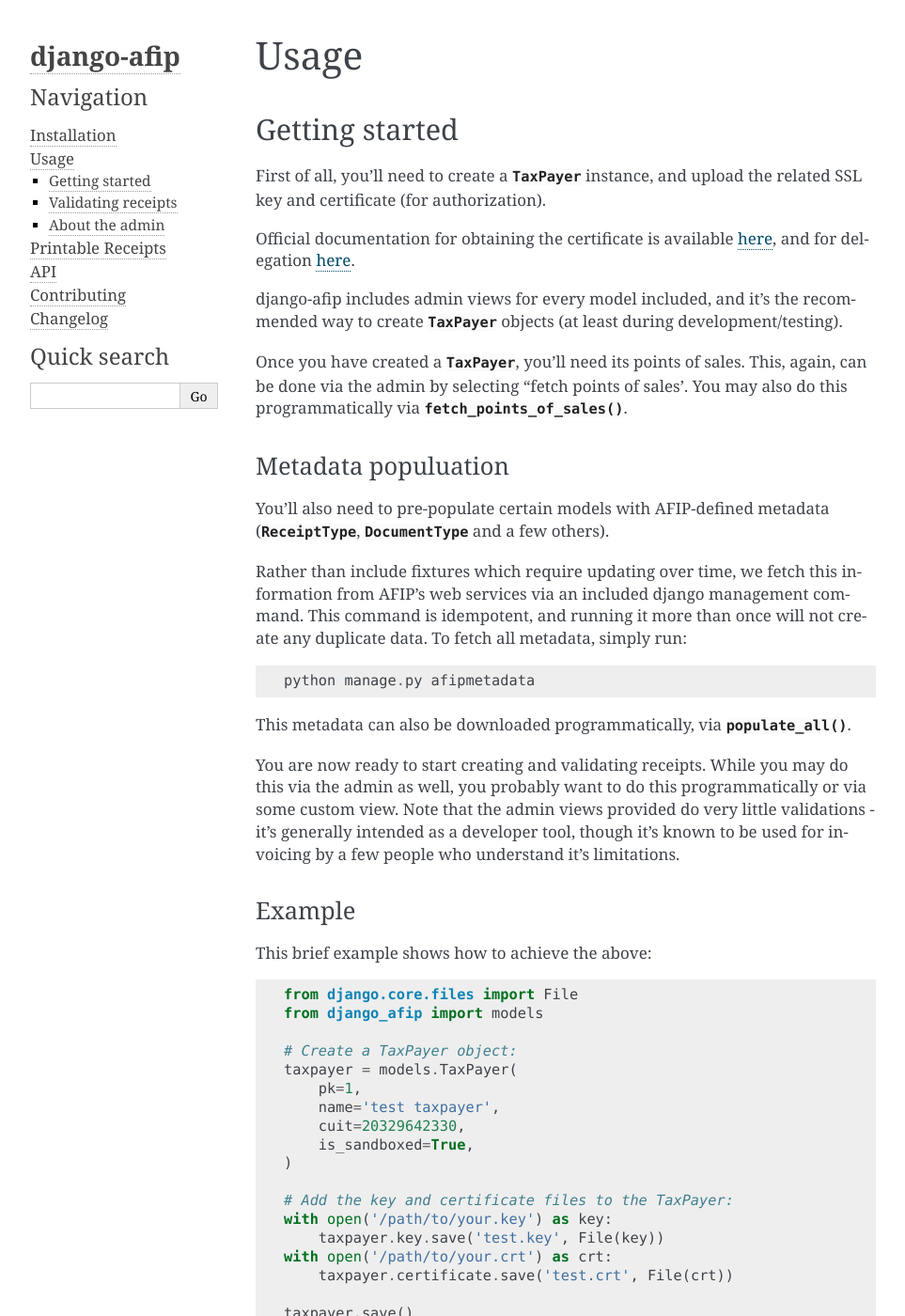
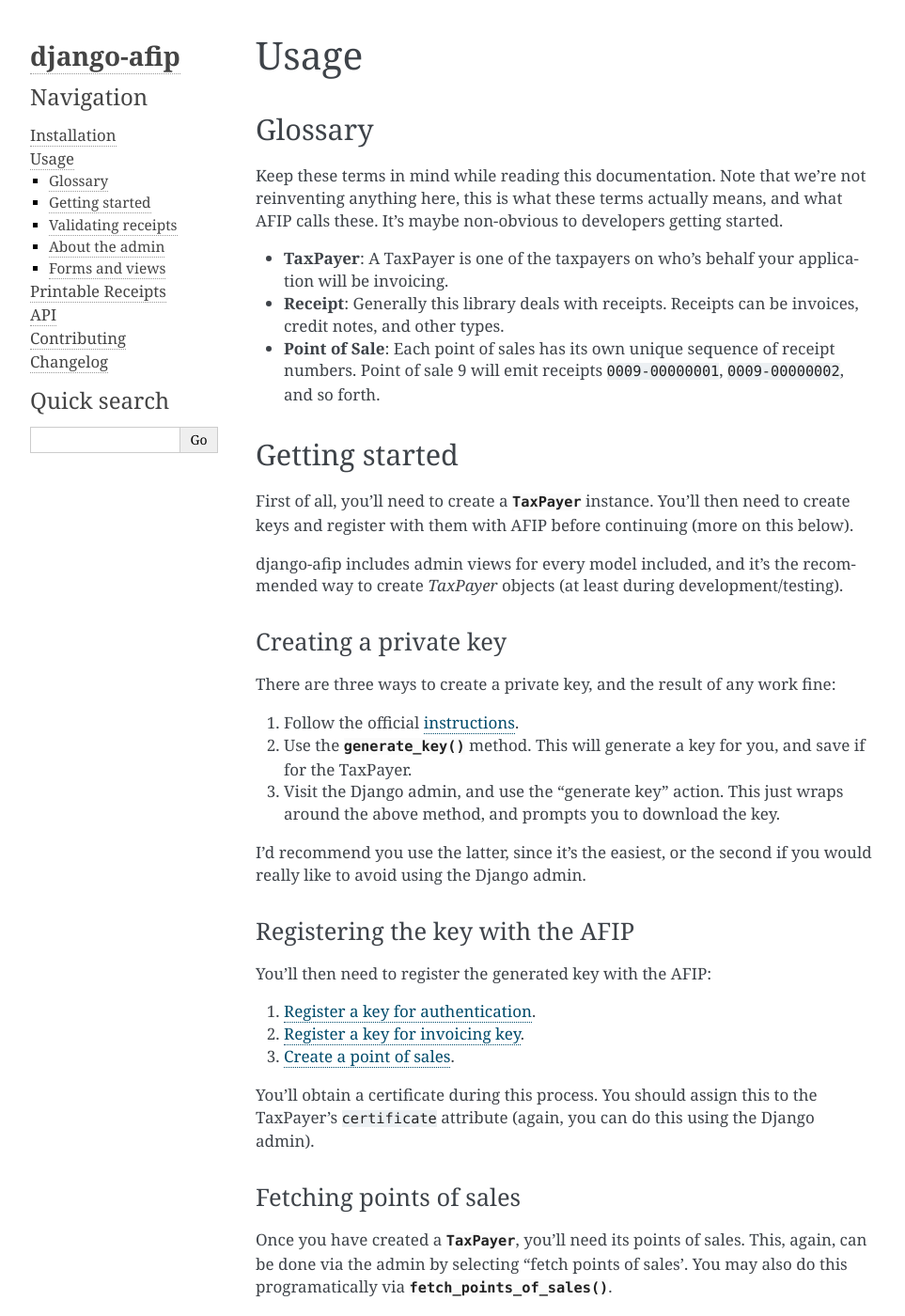
Before and after one commit to WhyNotHugo/django-afip, a Sphinx documentation site: the page built from docs/usage.rst, in a window 1280 px wide and 1400 px high. Shown: the whole window at 94% size, without its empty margins (148-1111 px from the left). Built offline with Sphinx 7.4.7, drawn with Linux system fonts in a browser that asks for light colours; the version number could not be read and is left out; some of the changed text lies outside the part shown.

Commit message:
Improve usage documentation

```diff
--- a/docs/usage.rst
+++ b/docs/usage.rst
@@ -1,23 +1,64 @@
 Usage
 =====
+
+Glossary
+--------
+
+Keep these terms in mind while reading this documentation. Note that we're not
+reinventing anything here, this is what these terms actually means, and what AFIP calls
+these. It's maybe non-obvious to developers getting started.
+
+- **TaxPayer**: A TaxPayer is one of the taxpayers on who's behalf your application
+  will be invoicing.
+- **Receipt**: Generally this library deals with receipts. Receipts can be invoices,
+  credit notes, and other types.
+- **Point of Sale**: Each point of sales has its own unique sequence of receipt
+  numbers. Point of sale 9 will emit receipts ``0009-00000001``, ``0009-00000002``, and so
+  forth.
 
 Getting started
 ---------------
 
-First of all, you'll need to create a :class:`~.TaxPayer`
-instance, and upload the related SSL key and certificate (for authorization).
-
-Official documentation for obtaining the certificate is available
-`here <http://www.afip.gov.ar/ws/WSAA/WSAA.ObtenerCertificado.pdf>`_, and for
-delegation `here <http://www.afip.gov.ar/ws/WSAA/ADMINREL.DelegarWS.pdf>`_.
+First of all, you'll need to create a :class:`~.TaxPayer` instance.
+You'll then need to create keys and register with them with AFIP before continuing
+(more on this below).
 
 django-afip includes admin views for every model included, and it's the
-recommended way to create :class:`~.TaxPayer` objects (at least during
+recommended way to create `TaxPayer` objects (at least during
 development/testing).
+
+Creating a private key
+~~~~~~~~~~~~~~~~~~~~~~
+
+There are three ways to create a private key, and the result of any work fine:
+
+1. Follow the official `instructions <http://www.afip.gov.ar/ws/WSAA/WSAA.ObtenerCertificado.pdf>`_.
+2. Use the :meth:`~.TaxPayer.generate_key` method. This will generate a key for you, and
+   save if for the TaxPayer.
+3. Visit the Django admin, and use the "generate key" action. This just wraps around
+   the above method, and prompts you to download the key.
+
+I'd recommend you use the latter, since it's the easiest, or the second if you would
+really like to avoid using the Django admin.
+
+Registering the key with the AFIP
+~~~~~~~~~~~~~~~~~~~~~~~~~~~~~~~~~
+
+You'll then need to register the generated key with the AFIP:
+
+1. `Register a key for authentication <https://www.afip.gob.ar/ws/WSAA/wsaa_obtener_certificado_produccion.pdf>`_.
+2. `Register a key for invoicing key <https://www.afip.gob.ar/ws/WSAA/wsaa_asociar_certificado_a_wsn_produccion.pdf>`_.
+3. `Create a point of sales <https://serviciosweb.afip.gob.ar/genericos/guiasPasoPaso/VerGuia.aspx?id=135>`_.
+
+You'll obtain a certificate during this process. You should assign this to the
+TaxPayer's ``certificate`` attribute (again, you can do this using the Django admin).
+
+Fetching points of sales
+~~~~~~~~~~~~~~~~~~~~~~~~
 
 Once you have created a :class:`~.TaxPayer`, you'll need its points of sales. This,
 again, can be done via the admin by selecting "fetch points of sales'. You may
-also do this programmatically via :meth:`~.TaxPayer.fetch_points_of_sales`.
+also do this programatically via :meth:`~.TaxPayer.fetch_points_of_sales`.
 
 Metadata populuation
 ~~~~~~~~~~~~~~~~~~~~
@@ -32,7 +73,7 @@
 
     python manage.py afipmetadata
 
-This metadata can also be downloaded programmatically, via
+This metadata can also be downloaded programatically, by using the function
 :func:`~.models.populate_all`.
 
 You are now ready to start creating and validating receipts. While you may do
@@ -42,10 +83,13 @@
 intended as a developer tool, though it's known to be used for invoicing by a
 few people who understand it's limitations.
 
-Example
-~~~~~~~
+Manually setting keys
+~~~~~~~~~~~~~~~~~~~~~
 
-This brief example shows how to achieve the above::
+This brief example shows how to set an existing key and certificate, and do all of the
+above steps programatically:
+
+.. code-block:: python
 
     from django.core.files import File
     from django_afip import models
@@ -78,13 +122,15 @@
 After getting started, you should be ready to emit/validate receipts.
 
 The first step is, naturally, to create a :class:`~.Receipt` instance. Receipts
-are then sent to AFIP's web services in batches, so you van actually validate
+are then sent to AFIP's web services in batches, so you can actually validate
 multiple ones, by operating over a ``QuerySet``; eg:
 ``Receipt.objects.filter(...).validate()``.
 
 To validate the receipts, you'll need to use :meth:`.Receipt.validate` or
-:meth:`.ReceiptQuerySet.validate` .  Authorization is handled transparently
-(consult the API documentation if you'd prefer to do this manually).
+:meth:`.ReceiptQuerySet.validate` .
+
+Authorization is handled transparently, so you really shouldn't have to deal with that
+manually.
 
 Validation is also possible via the ``Receipt`` admin.
 
@@ -92,10 +138,22 @@
 ---------------
 
 As mentioned above, admin views are included for most models. If you need
-to customize admin views, it is recommended that you subclass these and aviod
+to customize admin views, it is recommended that you subclass these and avoid
 repeating anything.
 
 Admin views are generally present for developers to check data (especially
 during development and tests), or for low-volume power-users to generate their
-invoices (but they really do need to know what they're doing). They are not
+invoices (but they really do need to know what they're doing). They **are not**
 really intended for end-users, and definitely not on multi-user systems.
+
+Forms and views
+---------------
+
+There are no forms or views included to generate receipts. This is because all usages
+so far, are for automated receipt generation (e.g.: receipts are generate
+programatically based on an existing order or sale).
+
+If you have electronic records of your orders or sales, I'd suggest you do the same. If
+you need forms and views, you'll need to write them yourself.
+
+Something that's abstract/reusable enough is welcome as a PR.
```
Also changed, not shown: docs/installation.rst (+8 -8 lines), 1 other file.
